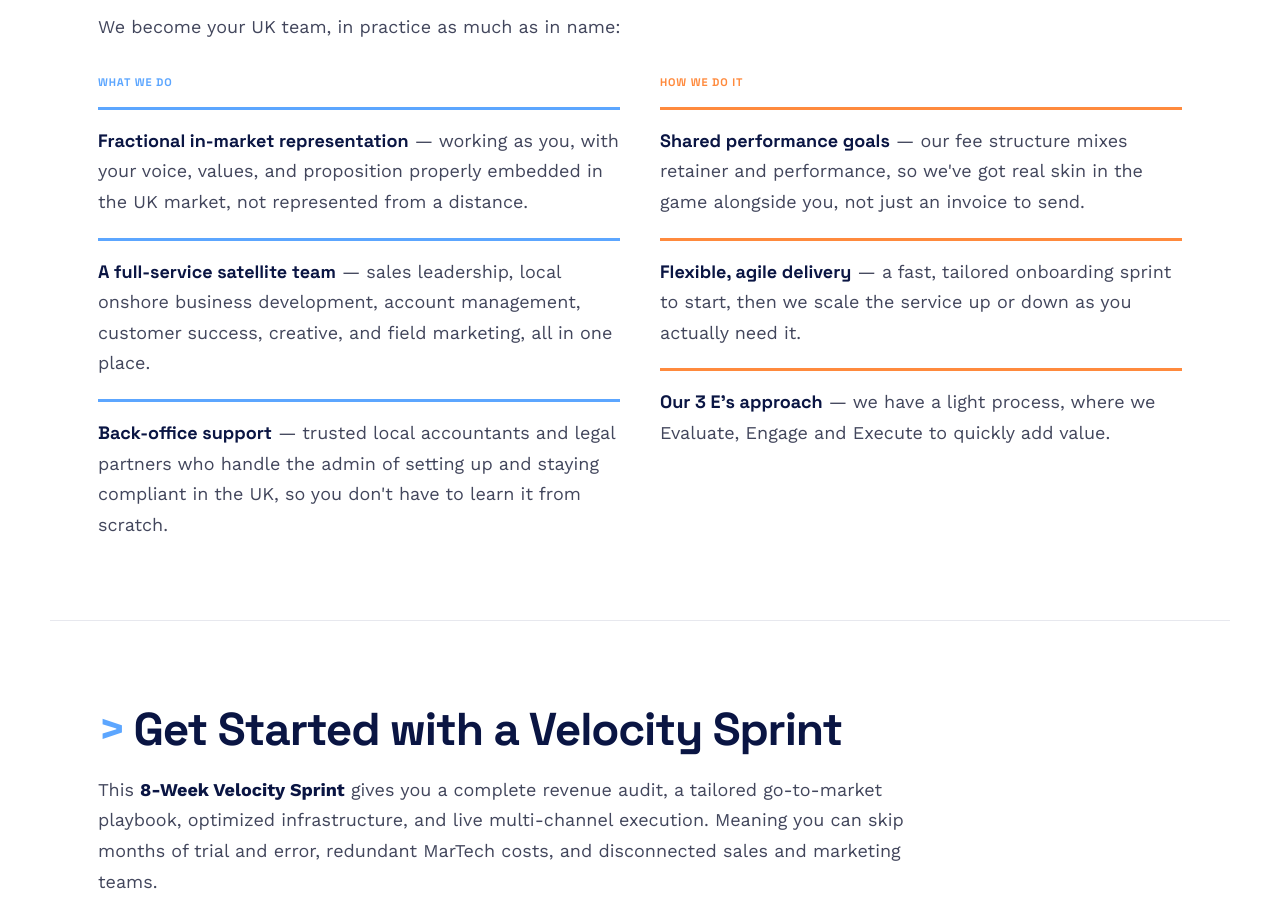
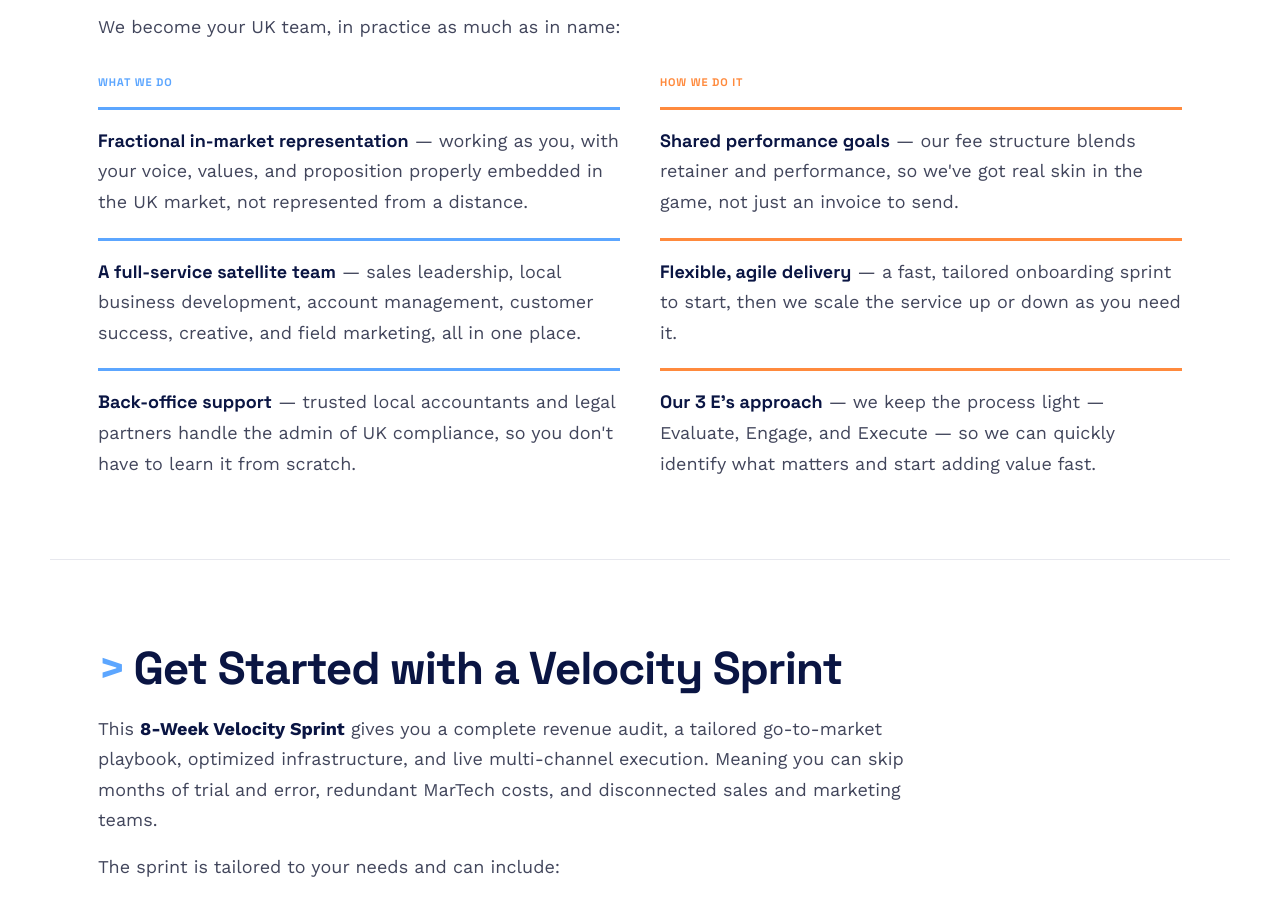
Before and after one commit to vb-iant/velocity-b, a Next.js app: page /uk-expansion in a window 1280 px wide. Shown: the part 3020-3938 px from the top of the page. Built offline with nearby package versions, Linux system fonts and the light colour scheme.

Commit message:
UK Expansion: balance What we do / How we do it copy lengths

```diff
--- a/app/uk-expansion/page.tsx
+++ b/app/uk-expansion/page.tsx
@@ -56,26 +56,26 @@ const WHAT_WE_DO = [
   },
   {
     label: "A full-service satellite team",
-    body: "sales leadership, local onshore business development, account management, customer success, creative, and field marketing, all in one place.",
+    body: "sales leadership, local business development, account management, customer success, creative, and field marketing, all in one place.",
   },
   {
     label: "Back-office support",
-    body: "trusted local accountants and legal partners who handle the admin of setting up and staying compliant in the UK, so you don't have to learn it from scratch.",
+    body: "trusted local accountants and legal partners handle the admin of UK compliance, so you don't have to learn it from scratch.",
   },
 ];
 
 const HOW_WE_DO_IT = [
   {
     label: "Shared performance goals",
-    body: "our fee structure mixes retainer and performance, so we've got real skin in the game alongside you, not just an invoice to send.",
+    body: "our fee structure blends retainer and performance, so we've got real skin in the game, not just an invoice to send.",
   },
   {
     label: "Flexible, agile delivery",
-    body: "a fast, tailored onboarding sprint to start, then we scale the service up or down as you actually need it.",
+    body: "a fast, tailored onboarding sprint to start, then we scale the service up or down as you need it.",
   },
   {
     label: "Our 3 E's approach",
-    body: "we have a light process, where we Evaluate, Engage and Execute to quickly add value.",
+    body: "we keep the process light — Evaluate, Engage, and Execute — so we can quickly identify what matters and start adding value fast.",
   },
 ];
 
```
